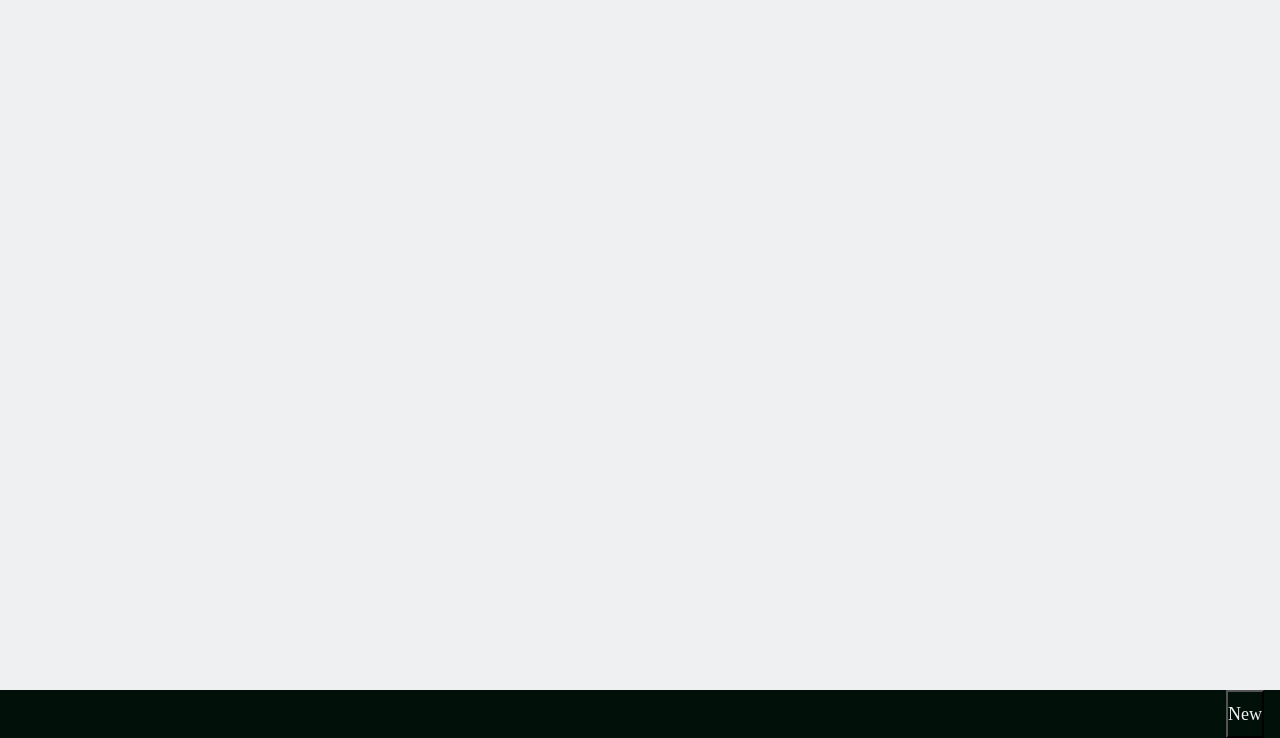
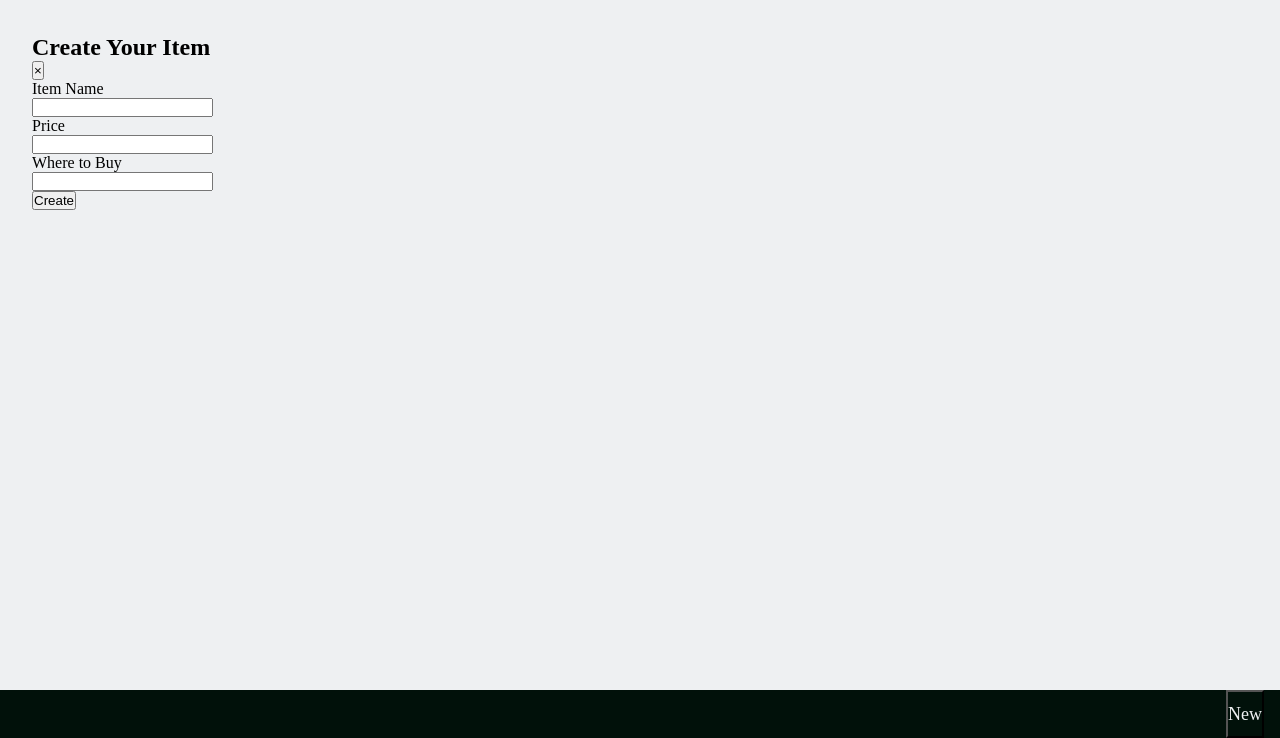
Before and after one commit to mariaciceri/pin_head_list, a plain HTML site: page index.html in a window 1280 px wide. Shown: the part 62-800 px from the top of the page. Drawn offline with Linux system fonts and the light colour scheme; a web font is replaced by a local one.

Commit message:
add create new item form

```diff
--- a/index.html
+++ b/index.html
@@ -15,8 +15,8 @@
         <button id="my-lists">My Lists <i class="fa-solid fa-list-check"></i></button>
     </header>
 
-    <main>
-        <aside class="create-list">
+    <main id="main">
+        <aside class="create-list" id="create-list">
             <div class="create-list-header">
                 <h1 class="">Create Your List</h1>
                 <button class="close-button" id="close-button">&times;</button>
@@ -25,6 +25,7 @@
                 <label for="name">List Name</label>
                 <br>
                 <input type="text" name="list-name" id="name">
+                <br>
                 <label for="category">Category</label>
                 <br>
                 <select name="category" id="category">
@@ -36,6 +37,28 @@
                 </select>
             </form>
             <button type="submit">Create</button>
+        </aside>
+
+        <aside class="create-item" id="create-item">
+            <div class="create-item-header">
+                <h1 class="">Create Your Item</h1>
+                <button class="close-button" id="close-button-item">&times;</button>
+            </div>
+            <form class="item-form">
+                <label for="name">Item Name</label>
+                <br>
+                <input type="text" name="item-name" id="name">
+                <br>
+                <label for="price">Price</label>
+                <br>
+                <input type="number" name="price" id="price">
+                <br>
+                <label for="place">Where to Buy</label>
+                <br>
+                <input type="text" name="place" id="place">
+            </form>
+            <button type="submit">Create</button>
+
         </aside>
     </main>
 
```
